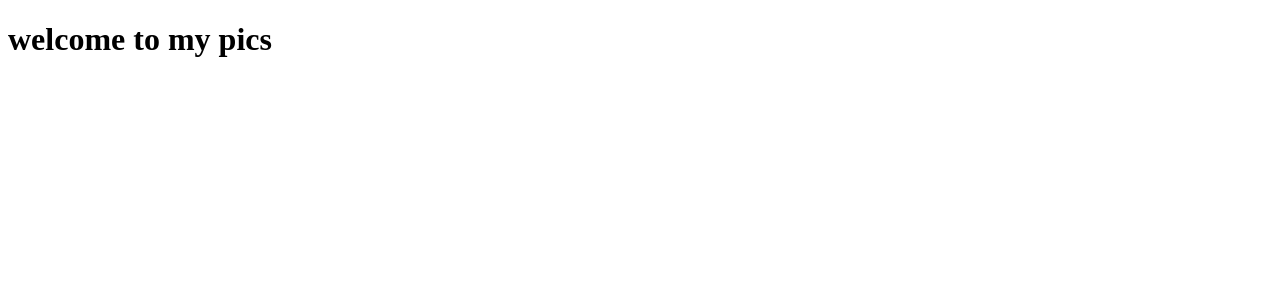
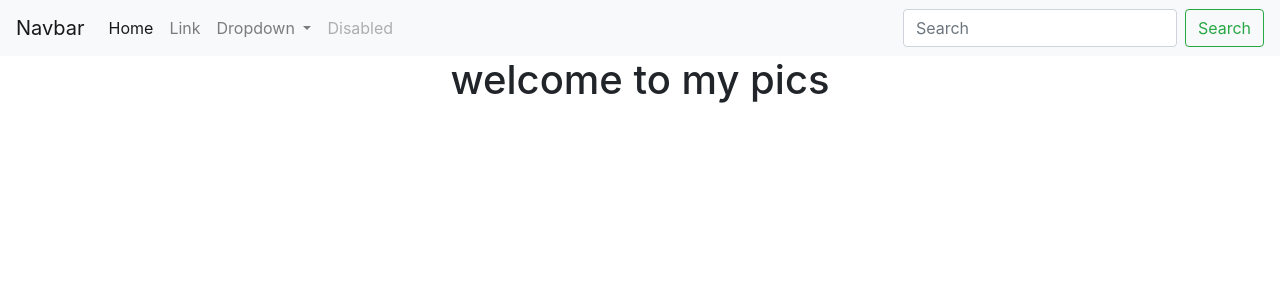
Before and after one commit to evantoh/gallery, a Django app: page /gallery/ in a window 1280 px wide. Shown: the top 300 px of the page. Run offline with Django 3.2, Linux system fonts and the light colour scheme; some libraries are stand-ins or nearby versions.

Commit message:
add bootstrap and a navbar which will be loaded for each page

```diff
--- a/gallery/photos/templates/photos/base.html
+++ b/gallery/photos/templates/photos/base.html
@@ -8,11 +8,17 @@
   {% else %}
     <title> Welcome to my gallery  </title>
   {% endif %}
-
+  <link rel="stylesheet" href="https://maxcdn.bootstrapcdn.com/bootstrap/4.0.0/css/bootstrap.min.css" integrity="sha384-Gn5384xqQ1aoWXA+058RXPxPg6fy4IWvTNh0E263XmFcJlSAwiGgFAW/dAiS6JXm" crossorigin="anonymous">
+  <script src="https://maxcdn.bootstrapcdn.com/bootstrap/4.0.0/js/bootstrap.min.js" integrity="sha384-JZR6Spejh4U02d8jOt6vLEHfe/JQGiRRSQQxSfFWpi1MquVdAyjUar5+76PVCmYl" crossorigin="anonymous"></script>
 </head>
 <body>
 
+    {% include "photos/navbar.html" %}
+
    {% block content %}
+
+
+
 
    {% endblock  %}
 
--- /dev/null
+++ b/gallery/photos/templates/photos/navbar.html
@@ -0,0 +1,46 @@
+<!DOCTYPE html>
+<html lang="en">
+<head>
+
+  <meta charset="utf-8">
+  <meta name="viewport" content="width=device-width, initial-scale=1">
+</head>
+<body>
+    <nav class="navbar navbar-expand-lg navbar-light bg-light">
+        <a class="navbar-brand" href="#">Navbar</a>
+        <button class="navbar-toggler" type="button" data-toggle="collapse" data-target="#navbarSupportedContent" aria-controls="navbarSupportedContent" aria-expanded="false" aria-label="Toggle navigation">
+          <span class="navbar-toggler-icon"></span>
+        </button>
+
+        <div class="collapse navbar-collapse" id="navbarSupportedContent">
+          <ul class="navbar-nav mr-auto">
+            <li class="nav-item active">
+              <a class="nav-link" href="#">Home <span class="sr-only">(current)</span></a>
+            </li>
+            <li class="nav-item">
+              <a class="nav-link" href="#">Link</a>
+            </li>
+            <li class="nav-item dropdown">
+              <a class="nav-link dropdown-toggle" href="#" id="navbarDropdown" role="button" data-toggle="dropdown" aria-haspopup="true" aria-expanded="false">
+                Dropdown
+              </a>
+              <div class="dropdown-menu" aria-labelledby="navbarDropdown">
+                <a class="dropdown-item" href="#">Action</a>
+                <a class="dropdown-item" href="#">Another action</a>
+                <div class="dropdown-divider"></div>
+                <a class="dropdown-item" href="#">Something else here</a>
+              </div>
+            </li>
+            <li class="nav-item">
+              <a class="nav-link disabled" href="#">Disabled</a>
+            </li>
+          </ul>
+          <form class="form-inline my-2 my-lg-0">
+            <input class="form-control mr-sm-2" type="search" placeholder="Search" aria-label="Search">
+            <button class="btn btn-outline-success my-2 my-sm-0" type="submit">Search</button>
+          </form>
+        </div>
+      </nav>
+</body>
+
+</html>
--- a/gallery/photos/templates/photos/welcome.html
+++ b/gallery/photos/templates/photos/welcome.html
@@ -1,5 +1,5 @@
 {%extends 'photos/base.html'%}
 {% block content %}
-<h1> welcome to my pics</h1>
+<h1 class="text-center"> welcome to my pics</h1>
 
 {% endblock %}
```
